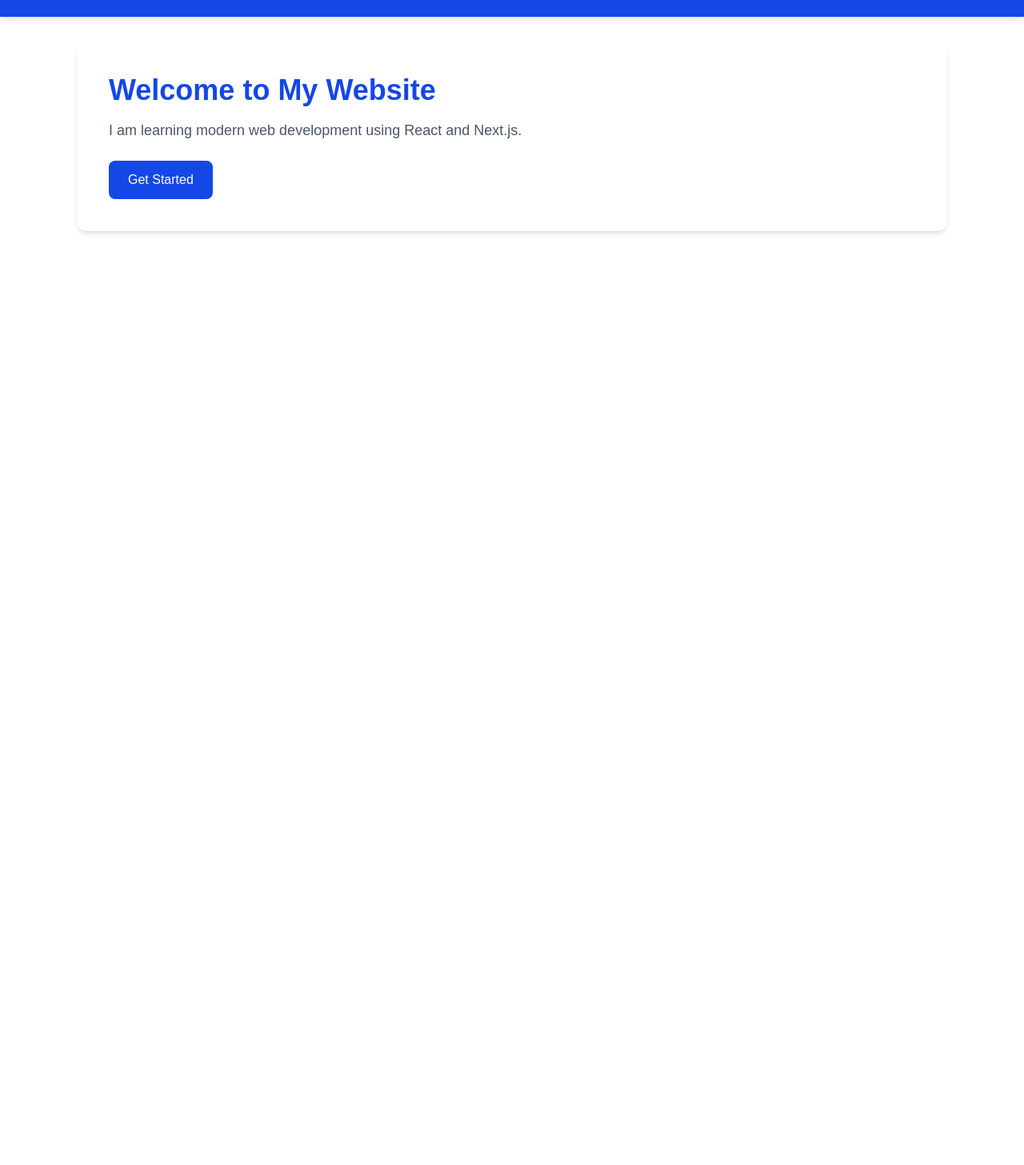
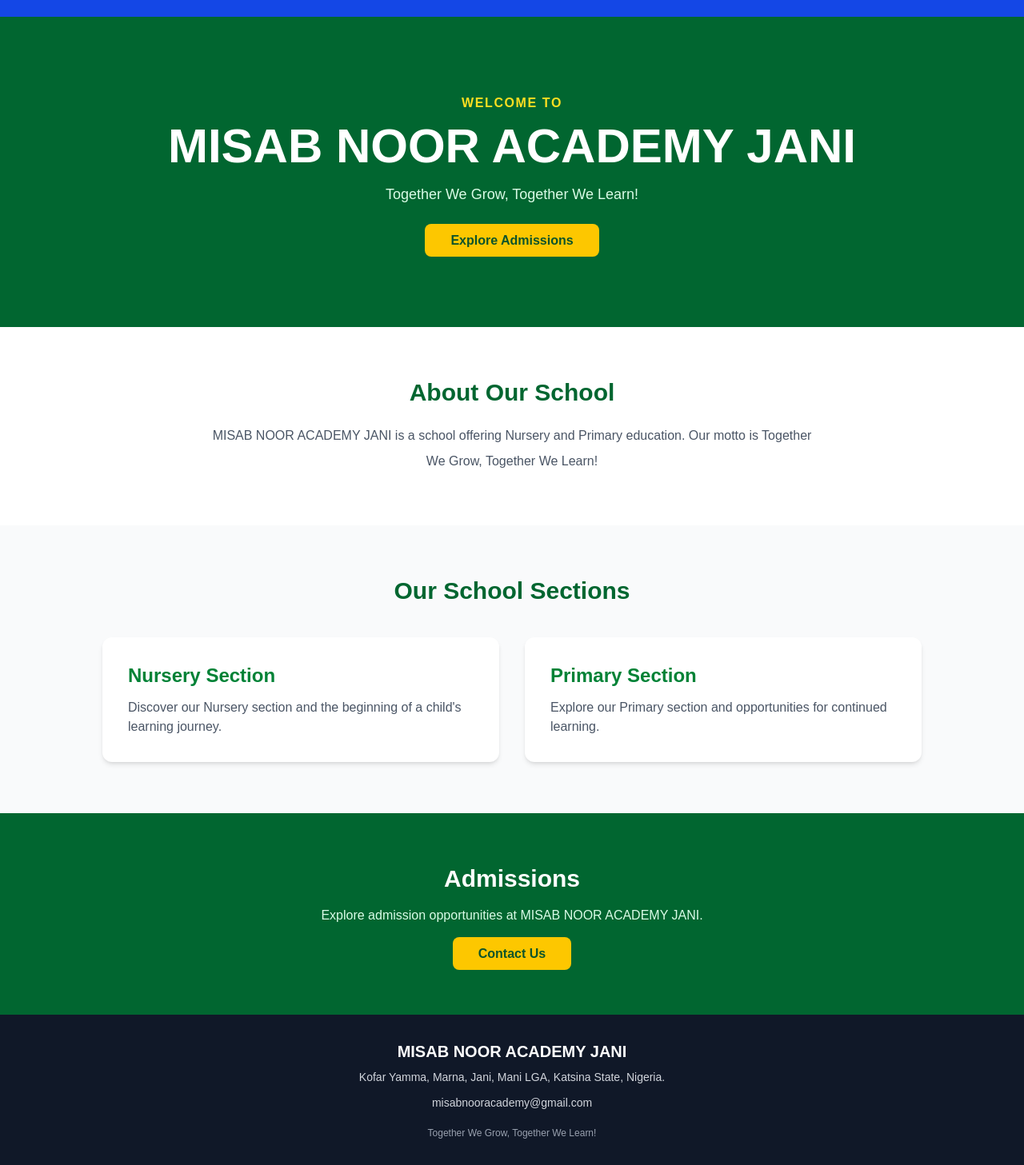
Before and after one commit to NIZAMADDEEN/vibe-coding-training, a Next.js app in the folder week-03-nextjs/: page / in a window 1280 px wide. Shown: the part 51-1508 px from the top of the page at 80% size. Before the commit the page ends 800 px from the top, so only its background shows below. Built offline with nearby package versions, Linux system fonts and the light colour scheme.

Commit message:
Misab Academy

```diff
--- a/week-03-nextjs/src/app/page.tsx
+++ b/week-03-nextjs/src/app/page.tsx
@@ -1,19 +1,112 @@
+
 export default function Home() {
   return (
-    <main className="mx-auto max-w-6xl p-8">
-      <section className="rounded-xl bg-white p-10 shadow-md">
-        <h1 className="mb-4 text-4xl font-bold text-blue-700">
-          Welcome to My Website
+    <main className="min-h-screen bg-white">
+
+      {/* Hero Section */}
+      <section className="bg-green-800 px-6 py-24 text-center text-white">
+        <p className="mb-3 font-semibold uppercase tracking-widest text-yellow-300">
+          Welcome to
+        </p>
+
+        <h1 className="mb-4 text-4xl font-bold md:text-6xl">
+          MISAB NOOR ACADEMY JANI
         </h1>
 
-        <p className="mb-6 text-lg text-gray-600">
-          I am learning modern web development using React and Next.js.
+        <p className="mb-8 text-lg text-green-100">
+          Together We Grow, Together We Learn!
         </p>
 
-        <button className="rounded-lg bg-blue-700 px-6 py-3 text-white hover:bg-blue-800">
-          Get Started
-        </button>
+        <a
+          href="#admissions"
+          className="rounded-lg bg-yellow-400 px-8 py-3 font-bold text-green-900 hover:bg-yellow-300"
+        >
+          Explore Admissions
+        </a>
       </section>
+
+      {/* About Section */}
+      <section id="about" className="mx-auto max-w-6xl px-6 py-16">
+        <h2 className="mb-5 text-center text-3xl font-bold text-green-800">
+          About Our School
+        </h2>
+
+        <p className="mx-auto max-w-3xl text-center leading-8 text-gray-600">
+          MISAB NOOR ACADEMY JANI is a school offering Nursery and
+          Primary education. Our motto is Together We Grow,
+          Together We Learn!
+        </p>
+      </section>
+
+      {/* School Sections */}
+      <section className="bg-gray-50 px-6 py-16">
+        <h2 className="mb-10 text-center text-3xl font-bold text-green-800">
+          Our School Sections
+        </h2>
+
+        <div className="mx-auto grid max-w-5xl gap-8 md:grid-cols-2">
+
+          <div className="rounded-xl bg-white p-8 shadow-md">
+            <h3 className="mb-3 text-2xl font-bold text-green-700">
+              Nursery Section
+            </h3>
+            <p className="text-gray-600">
+              Discover our Nursery section and the beginning
+              of a child's learning journey.
+            </p>
+          </div>
+
+          <div className="rounded-xl bg-white p-8 shadow-md">
+            <h3 className="mb-3 text-2xl font-bold text-green-700">
+              Primary Section
+            </h3>
+            <p className="text-gray-600">
+              Explore our Primary section and opportunities
+              for continued learning.
+            </p>
+          </div>
+
+        </div>
+      </section>
+
+      {/* Admissions Section */}
+      <section id="admissions" className="bg-green-800 px-6 py-16 text-center text-white">
+        <h2 className="mb-4 text-3xl font-bold">
+          Admissions
+        </h2>
+
+        <p className="mb-6 text-green-100">
+          Explore admission opportunities at MISAB NOOR ACADEMY JANI.
+        </p>
+
+        <a
+          href="mailto:misabnooracademy@gmail.com"
+          className="rounded-lg bg-yellow-400 px-8 py-3 font-bold text-green-900 hover:bg-yellow-300"
+        >
+          Contact Us
+        </a>
+      </section>
+
+      {/* Footer */}
+      <footer className="bg-gray-900 px-6 py-8 text-center text-white">
+        <h3 className="mb-2 text-xl font-bold">
+          MISAB NOOR ACADEMY JANI
+        </h3>
+
+        <p className="text-sm text-gray-300">
+          Kofar Yamma, Marna, Jani, Mani LGA,
+          Katsina State, Nigeria.
+        </p>
+
+        <p className="mt-3 text-sm text-gray-300">
+          misabnooracademy@gmail.com
+        </p>
+
+        <p className="mt-5 text-xs text-gray-400">
+          Together We Grow, Together We Learn!
+        </p>
+      </footer>
+
     </main>
   );
 }
```
